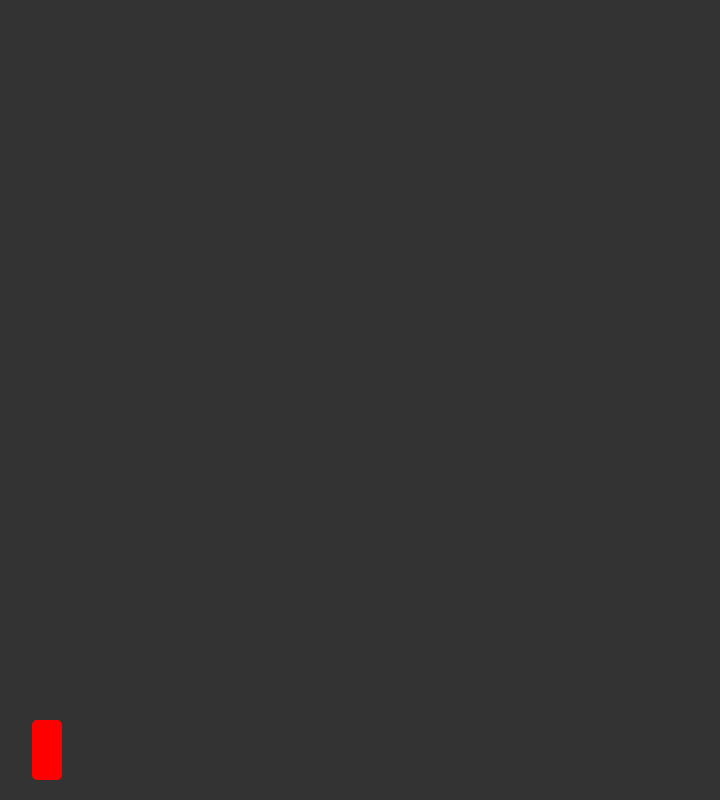
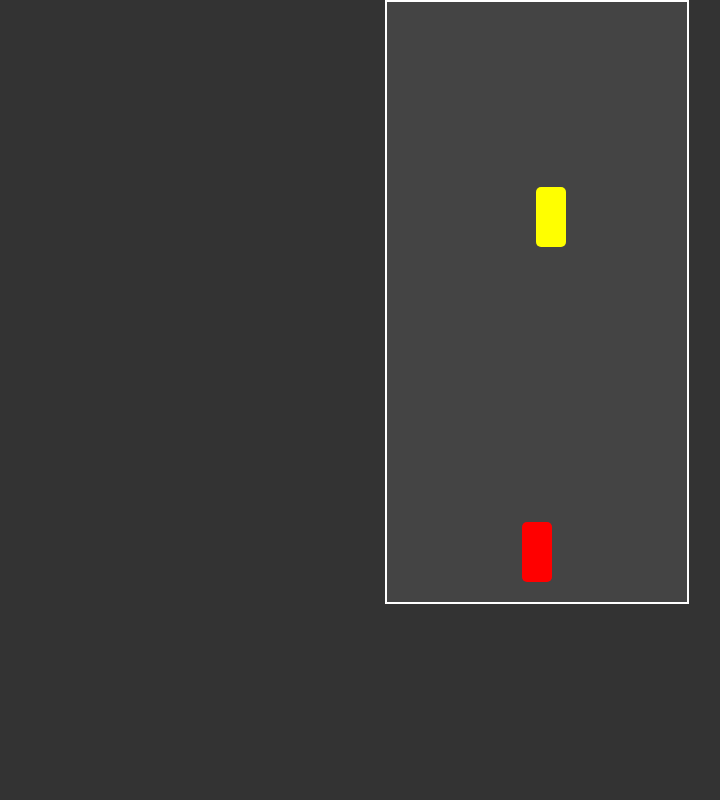
Before and after one commit to Devproo/Car_Race_Game, a website: page index.html in a window 1280 px wide. Shown: the whole page, without its empty margins (103-823 px from the left). Drawn offline with Linux system fonts and the light colour scheme.

Commit message:
corrected some errors

```diff
--- a/index.html
+++ b/index.html
@@ -10,6 +10,6 @@
     <div class="game-area" id="gameArea">
       <div class="car" id="car"></div>
     </div>
-    <script id="game.js"></script>
+    <script src="game.js"></script>
   </body>
 </html>
--- a/styles.css
+++ b/styles.css
@@ -4,7 +4,7 @@ body {
   overflow: hidden;
 }
 
-.game_aria {
+.game-area {
   position: relative;
   width: 300px;
   height: 600px;
```
